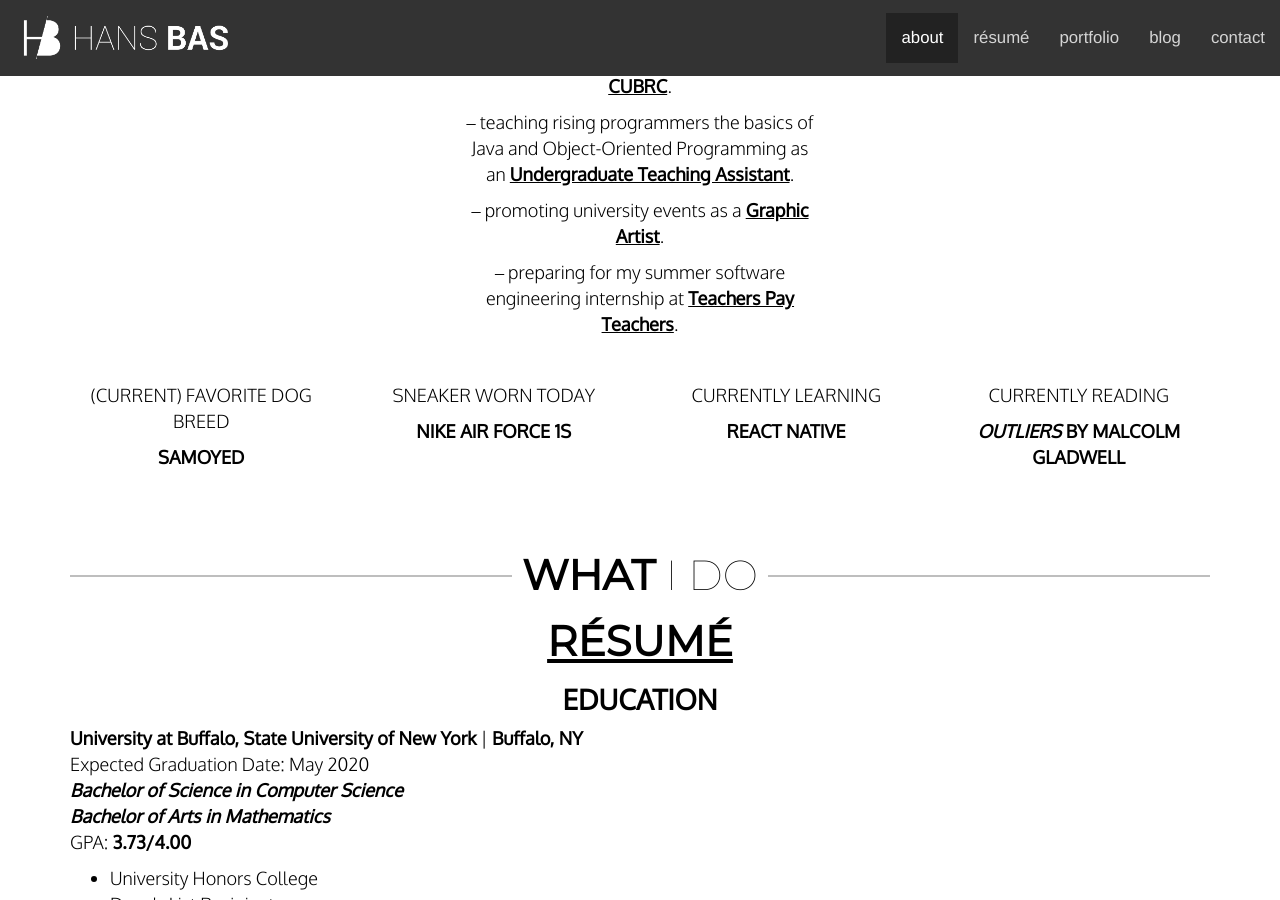
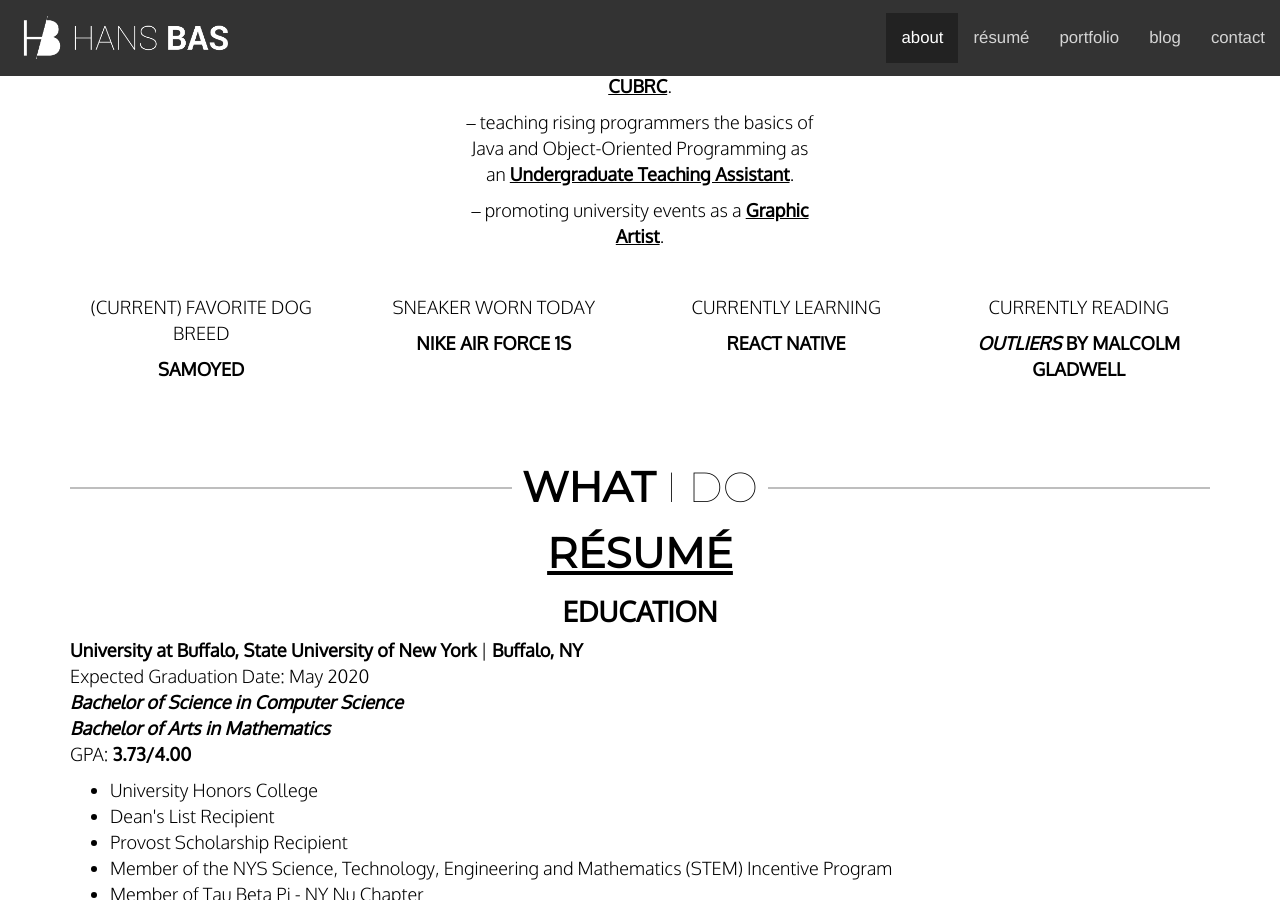
Before and after one commit to haanmiba/haanmiba.github.io, a Jekyll site: the page built from index.md, in a window 1280 px wide and 900 px high, scrolled down 1045 px. Built offline with Jekyll 4.4.1, drawn with Linux system fonts in a browser that asks for light colours; nearby versions of some CDN libraries.

```diff
--- a/_data/about.yml
+++ b/_data/about.yml
@@ -5,8 +5,6 @@
     subject: "Undergraduate Teaching Assistant"
   - action: "promoting university events as a "
     subject: "Graphic Artist"
-  - action: "preparing for my summer software engineering internship at"
-    subject: "Teachers Pay Teachers"
 dog: "Samoyed"
 sneaker: "Nike Air Force 1s"
 learning: "React Native"
```
